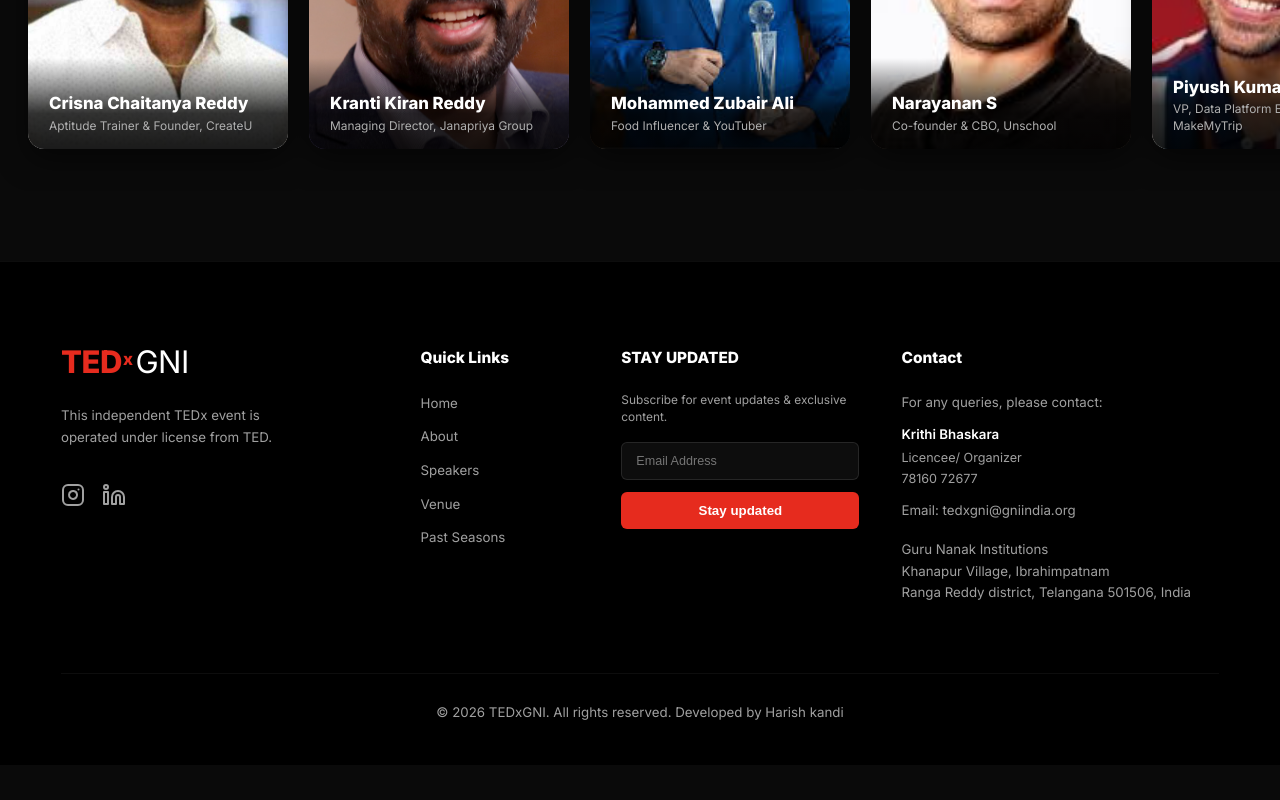
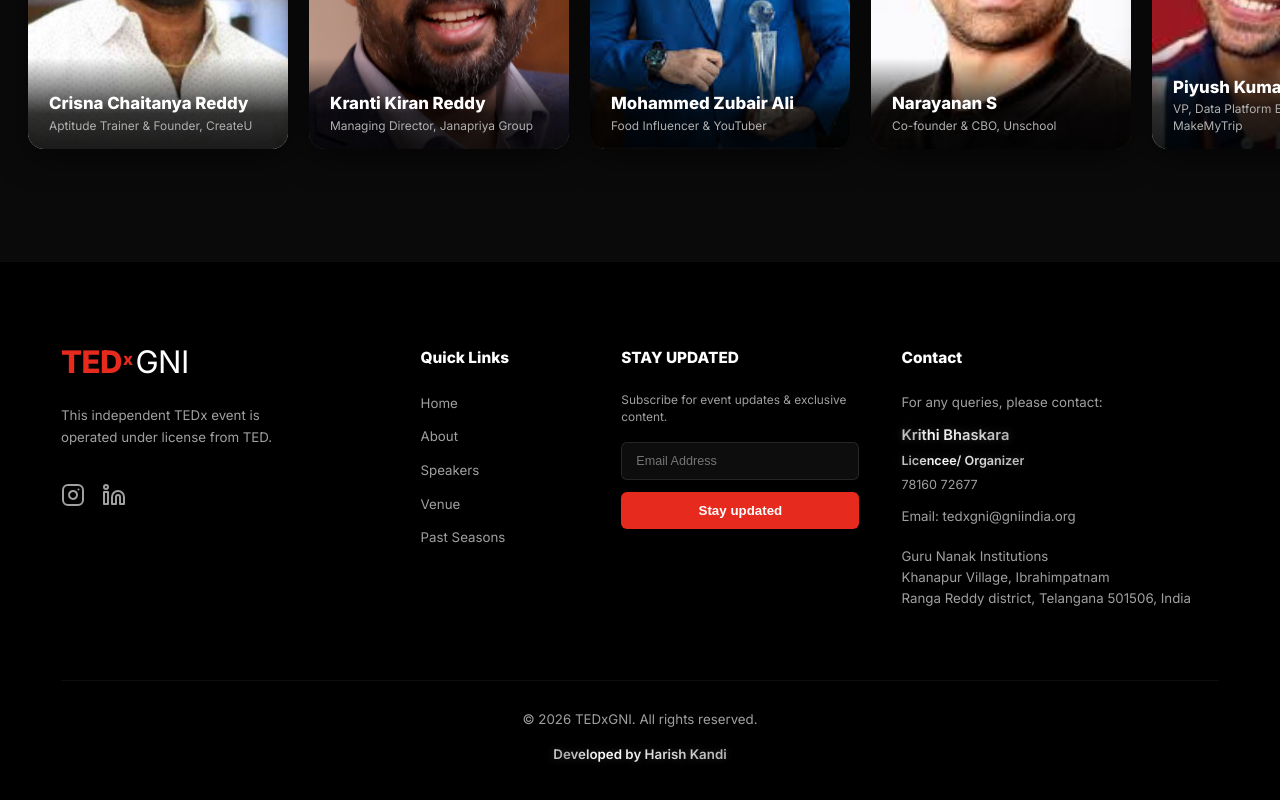
Before and after one commit to kandiharish/TEDxGNI, a React (Vite) app: page /speakers in a window 1280 px wide. Shown: the part 1300-2100 px from the top of the page. Before the commit the page ends 2065 px from the top, so only its background shows below. Built offline with nearby package versions, Linux system fonts and the light colour scheme.

Commit message:
style: Finalize Hero aesthetics, update speaker images, and polish Footer

```diff
--- a/src/components/layout/Footer.css
+++ b/src/components/layout/Footer.css
@@ -199,3 +199,33 @@
   line-height: 1.5;
   margin: 0;
 }
+
+.shiny-text {
+  background: linear-gradient(
+    90deg,
+    #a8a8a8 0%,
+    #ffffff 40%,
+    #a8a8a8 50%,
+    #ffffff 60%,
+    #a8a8a8 100%
+  );
+  background-size: 200% auto;
+  -webkit-background-clip: text;
+  background-clip: text;
+  -webkit-text-fill-color: transparent;
+  animation: shine-sweep-footer 4s linear infinite;
+  display: inline-block;
+  font-weight: 600;
+  text-shadow: 0 0 10px rgba(255, 255, 255, 0.2);
+}
+
+@keyframes shine-sweep-footer {
+  to { background-position: 200% center; }
+}
+
+.developer-link {
+  text-decoration: none;
+}
+.developer-link:hover .shiny-text {
+  filter: drop-shadow(0 0 8px rgba(255, 255, 255, 0.5));
+}
--- a/src/components/layout/Footer.jsx
+++ b/src/components/layout/Footer.jsx
@@ -75,8 +75,13 @@
           <div className="footer-col contact-col">
             <h3 className="footer-heading">Contact</h3>
             <p className="contact-detail" style={{ marginBottom: '0.8rem' }}>For any queries, please contact:</p>
-            <p className="contact-detail" style={{ fontWeight: '600', color: 'white', marginBottom: '0.2rem' }}>Krithi Bhaskara</p>
-            <p className="contact-detail" style={{ fontSize: '0.9rem', marginBottom: '0.8rem' }}>Licencee/ Organizer <br/> 78160 72677</p>
+            <p className="contact-detail" style={{ marginBottom: '0.2rem' }}>
+              <span className="shiny-text" style={{ fontSize: '1.05rem' }}>Krithi Bhaskara</span>
+            </p>
+            <p className="contact-detail" style={{ fontSize: '0.9rem', marginBottom: '0.8rem' }}>
+              <span className="shiny-text">Licencee/ Organizer</span> <br/>
+              <span style={{ display: 'inline-block', marginTop: '0.3rem' }}>78160 72677</span>
+            </p>
             <p className="contact-detail">Email: tedxgni@gniindia.org</p>
             <p className="contact-address">
               Guru Nanak Institutions<br />
@@ -87,7 +92,12 @@
         </div>
 
         <div className="footer-bottom">
-          <p>© 2026 TEDxGNI. All rights reserved. Developed by Harish kandi</p>
+          <p>© 2026 TEDxGNI. All rights reserved.</p>
+          <p style={{ marginTop: '0.6rem' }}>
+             <a href="https://www.linkedin.com/in/harish-kandi/" target="_blank" rel="noopener noreferrer" className="developer-link">
+               <span className="shiny-text">Developed by Harish Kandi</span>
+             </a>
+          </p>
         </div>
       </div>
     </footer>
--- a/src/sections/Speakers/Speakers.jsx
+++ b/src/sections/Speakers/Speakers.jsx
@@ -36,7 +36,7 @@
         name: 'Manisha Chopra',
         desc: 'Nutritionist & Wellness Coach',
         image: '/manisha-chopra.jpg.jpeg',
-        objectPosition: 'center 10%'
+        objectPosition: '20% center'
       },
       {
         name: 'Mohammed Vanderheyden',
```
